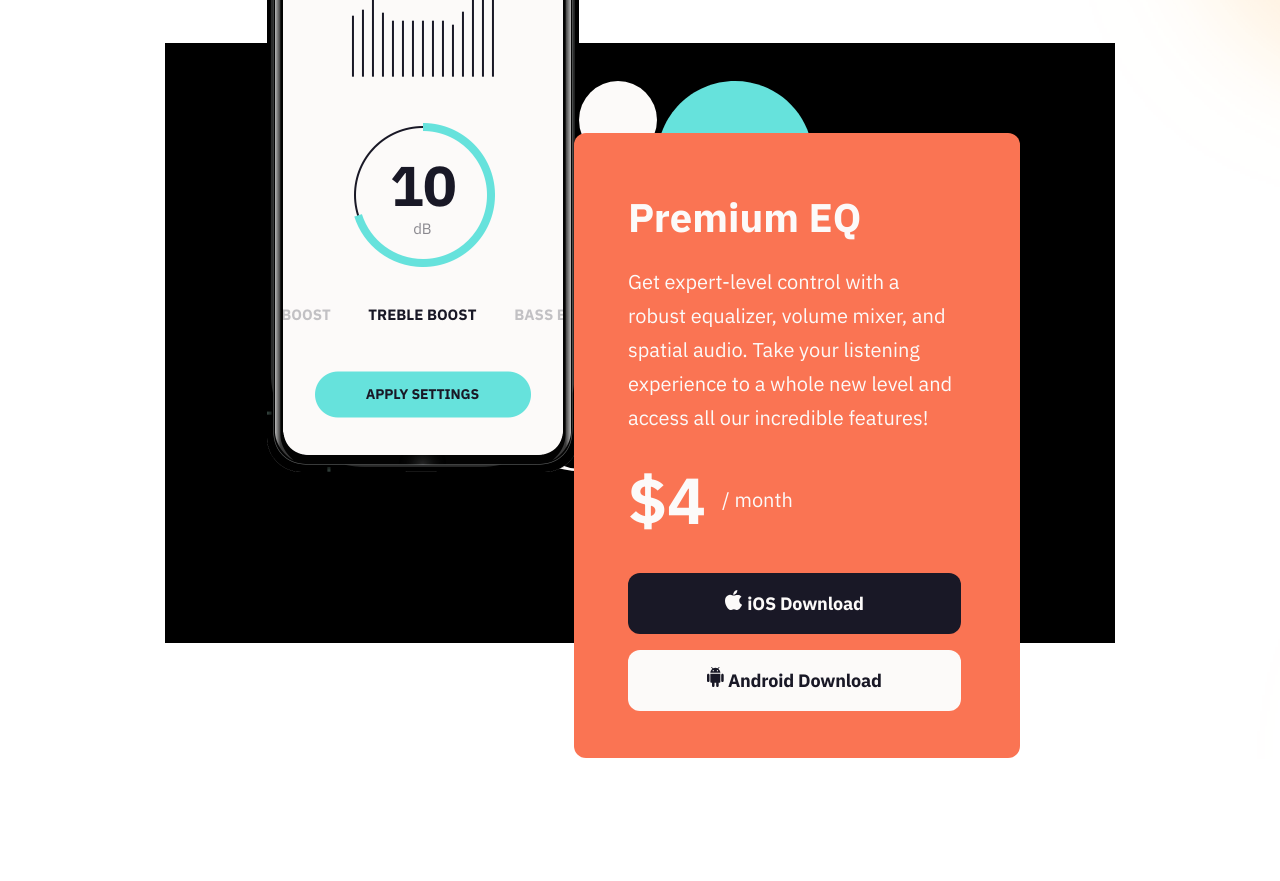
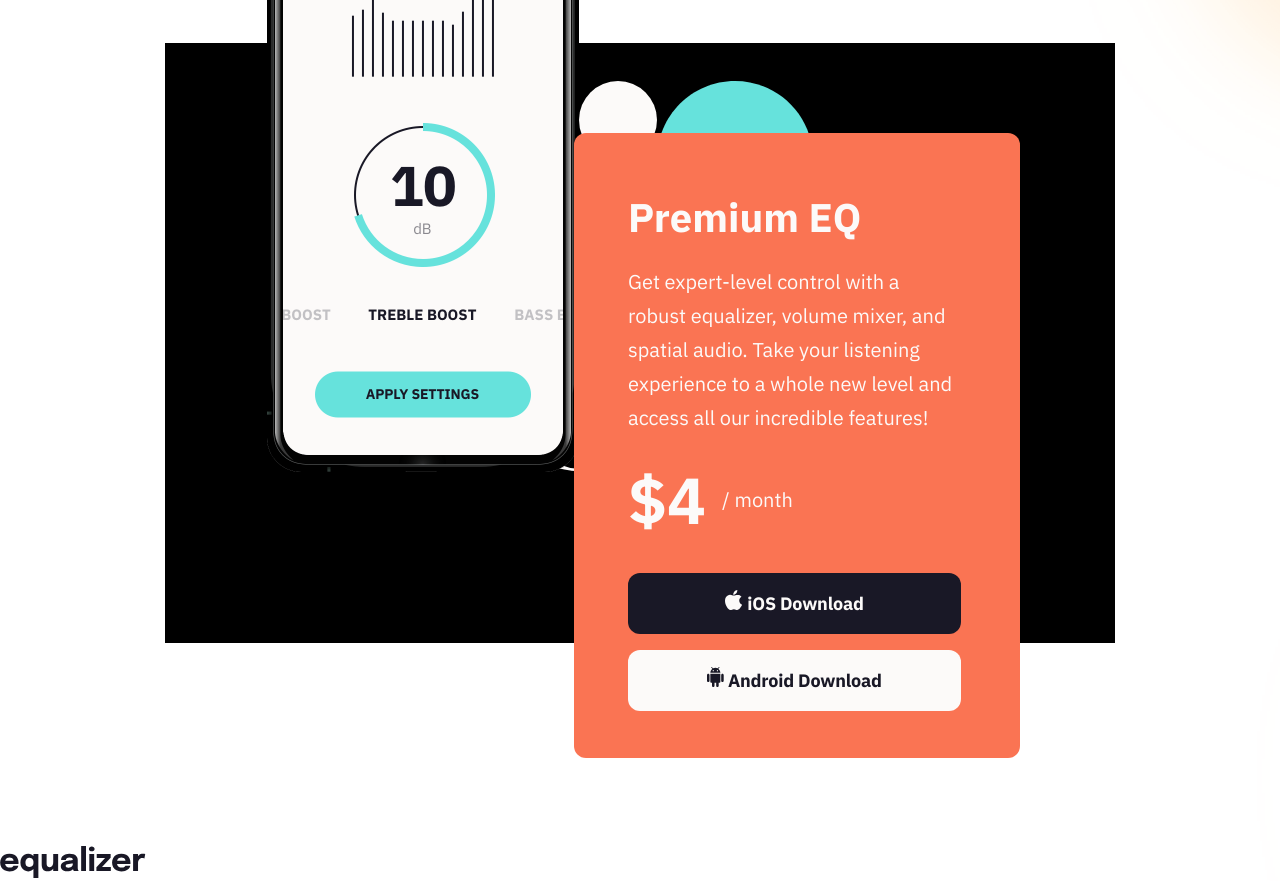
Before and after one commit to Ahmed-Yehya84/frontend_mentor_equalizer_landing_page, a plain HTML site: page starter-code/index.html in a window 1280 px wide. Shown: the part 940-1821 px from the top of the page. Before the commit the page ends 1699 px from the top, so only its background shows below. Drawn offline with Linux system fonts and the light colour scheme.

Commit message:
footer start

```diff
--- /dev/null
+++ b/starter-code/blocks/footer/footer.css
@@ -0,0 +1,3 @@
+.footer {
+  margin-top: 202px;
+}
--- a/starter-code/blocks/header/__logo/header__logo.css
+++ b/starter-code/blocks/header/__logo/header__logo.css
@@ -1,5 +1,3 @@
 .header__logo {
-  width: 146px;
-  color: #191826;
   margin: 61px 0 127px 166px;
 }
--- /dev/null
+++ b/starter-code/blocks/logo/logo.css
@@ -0,0 +1,4 @@
+.logo {
+  width: 146px;
+  color: #191826;
+}
--- a/starter-code/index.html
+++ b/starter-code/index.html
@@ -25,7 +25,7 @@
         <img
           src="./assets/logo.svg"
           alt="equalizer logo"
-          class="header__logo"
+          class="logo header__logo"
         />
         <img
           src="./assets/bg-pattern-1.svg"
@@ -81,6 +81,13 @@
           </button>
         </div>
       </main>
+      <footer class="footer">
+        <img
+          src="./assets/logo.svg"
+          alt="equalizer logo"
+          class="logo footer__logo"
+        />
+      </footer>
     </div>
   </body>
 </html>
--- a/starter-code/pages/index.css
+++ b/starter-code/pages/index.css
@@ -4,6 +4,9 @@
 @import url(../blocks/root/root.css);
 /* page */
 @import url(../blocks/page/page.css);
+
+/* logo block */
+@import url(../blocks/logo/logo.css);
 
 /* header block */
 @import url(../blocks/header/header.css);
@@ -25,3 +28,7 @@
 @import url(../blocks/main/__button/main__button.css);
 @import url(../blocks/main/__button/_type/main__button_type_ios.css);
 @import url(../blocks/main/__button/_type/main__button_type_android.css);
+
+/* footer block */
+
+@import url(../blocks/footer/footer.css);
```
Also changed, not shown: starter-code/blocks/footer/__logo/footer__logo.css (added).
